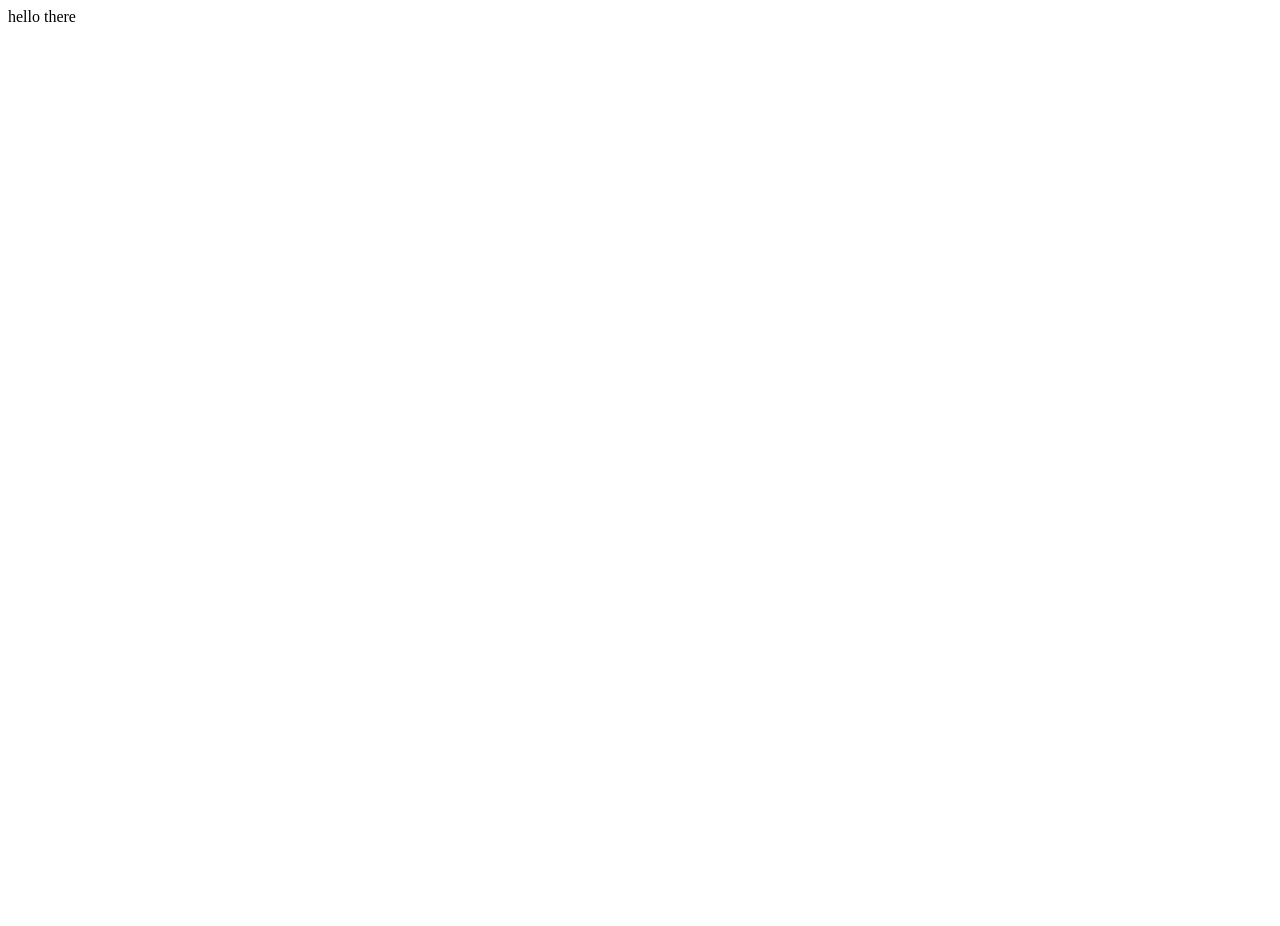
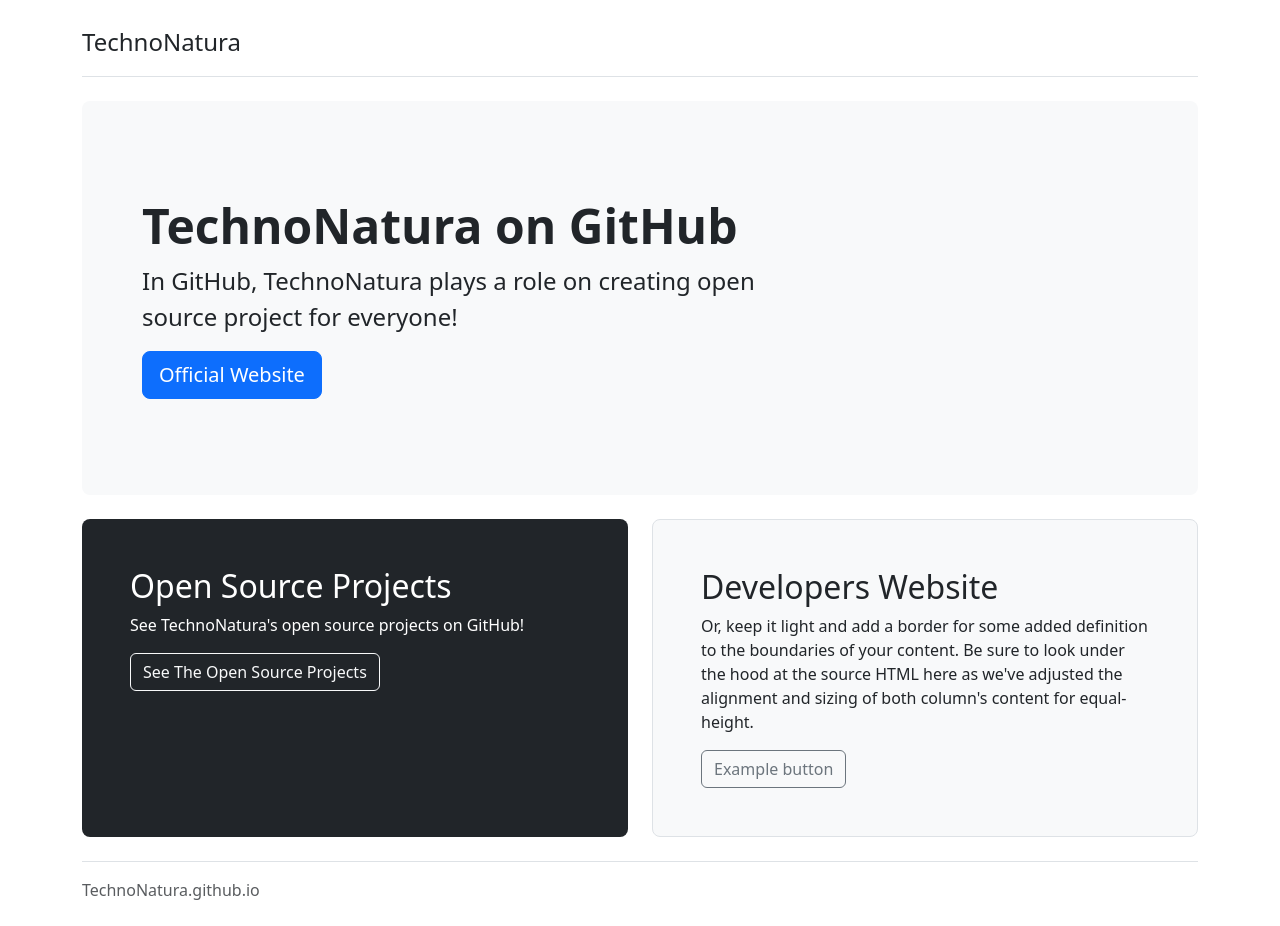
Before and after one commit to TechnoNatura-org/technonatura.github.io, a plain HTML site: page index.html in a window 1280 px wide. Before the commit the page ends 800 px from the top, so only its background shows below. Drawn offline with nearby package versions, Linux system fonts and the light colour scheme.

Commit message:
Update index.html

```diff
--- a/index.html
+++ b/index.html
@@ -1 +1,89 @@
-hello there
+<!DOCTYPE html>
+<html lang="en"><head>
+    <meta charset="utf-8">
+    <meta name="viewport" content="width=device-width, initial-scale=1">
+    <meta name="description" content="">
+    <meta name="author" content="Mark Otto, Jacob Thornton, and Bootstrap contributors">
+    <meta name="generator" content="Hugo 0.83.1">
+    <title>Madrasah TechnoNatura on GitHub</title>
+
+    <link rel="canonical" href="https://getbootstrap.com/docs/5.0/examples/jumbotron/">
+
+
+
+    <!-- Bootstrap core CSS -->
+<link href="/docs/5.0/dist/css/bootstrap.min.css" rel="stylesheet" integrity="sha384-+0n0xVW2eSR5OomGNYDnhzAbDsOXxcvSN1TPprVMTNDbiYZCxYbOOl7+AMvyTG2x" crossorigin="anonymous">
+
+    <!-- Favicons -->
+<link rel="apple-touch-icon" href="/docs/5.0/assets/img/favicons/apple-touch-icon.png" sizes="180x180">
+<link rel="icon" href="/docs/5.0/assets/img/favicons/favicon-32x32.png" sizes="32x32" type="image/png">
+<link rel="icon" href="/docs/5.0/assets/img/favicons/favicon-16x16.png" sizes="16x16" type="image/png">
+<link rel="manifest" href="/docs/5.0/assets/img/favicons/manifest.json">
+<link rel="mask-icon" href="/docs/5.0/assets/img/favicons/safari-pinned-tab.svg" color="#7952b3">
+<link rel="icon" href="/docs/5.0/assets/img/favicons/favicon.ico">
+<meta name="theme-color" content="#7952b3">
+
+
+    <style>
+      .bd-placeholder-img {
+        font-size: 1.125rem;
+        text-anchor: middle;
+        -webkit-user-select: none;
+        -moz-user-select: none;
+        user-select: none;
+      }
+
+      @media (min-width: 768px) {
+        .bd-placeholder-img-lg {
+          font-size: 3.5rem;
+        }
+      }
+    </style>
+
+
+  <script type="text/javascript" src="chrome-extension://hjngolefdpdnooamgdldlkjgmdcmcjnc/content/mathJaxBundle.js"></script></head>
+  <body>
+
+<main>
+  <div class="container py-4">
+    <header class="pb-3 mb-4 border-bottom">
+      <a href="/" class="d-flex align-items-center text-dark text-decoration-none">
+
+        <span class="fs-4">TechnoNatura</span>
+      </a>
+    </header>
+
+    <div class="p-5 mb-4 bg-light rounded-3">
+      <div class="container-fluid py-5">
+        <h1 class="display-5 fw-bold">TechnoNatura on GitHub</h1>
+        <p class="col-md-8 fs-4">In GitHub, TechnoNatura plays a role on creating open source project for everyone!</p>
+        <button class="btn btn-primary btn-lg" type="button">Official Website</button>
+      </div>
+    </div>
+
+    <div class="row align-items-md-stretch">
+      <div class="col-md-6">
+        <div class="h-100 p-5 text-white bg-dark rounded-3">
+          <h2>Open Source Projects</h2>
+          <p>See TechnoNatura's open source projects on GitHub!</p>
+          <button class="btn btn-outline-light" type="button">See The Open Source Projects</button>
+        </div>
+      </div>
+      <div class="col-md-6">
+        <div class="h-100 p-5 bg-light border rounded-3">
+          <h2>Developers Website</h2>
+          <p>Or, keep it light and add a border for some added definition to the boundaries of your content. Be sure to look under the hood at the source HTML here as we've adjusted the alignment and sizing of both column's content for equal-height.</p>
+          <button class="btn btn-outline-secondary" type="button">Example button</button>
+        </div>
+      </div>
+    </div>
+
+    <footer class="pt-3 mt-4 text-muted border-top">TechnoNatura.github.io</footer>
+  </div>
+</main>
+
+
+
+
+
+</body></html>
```
